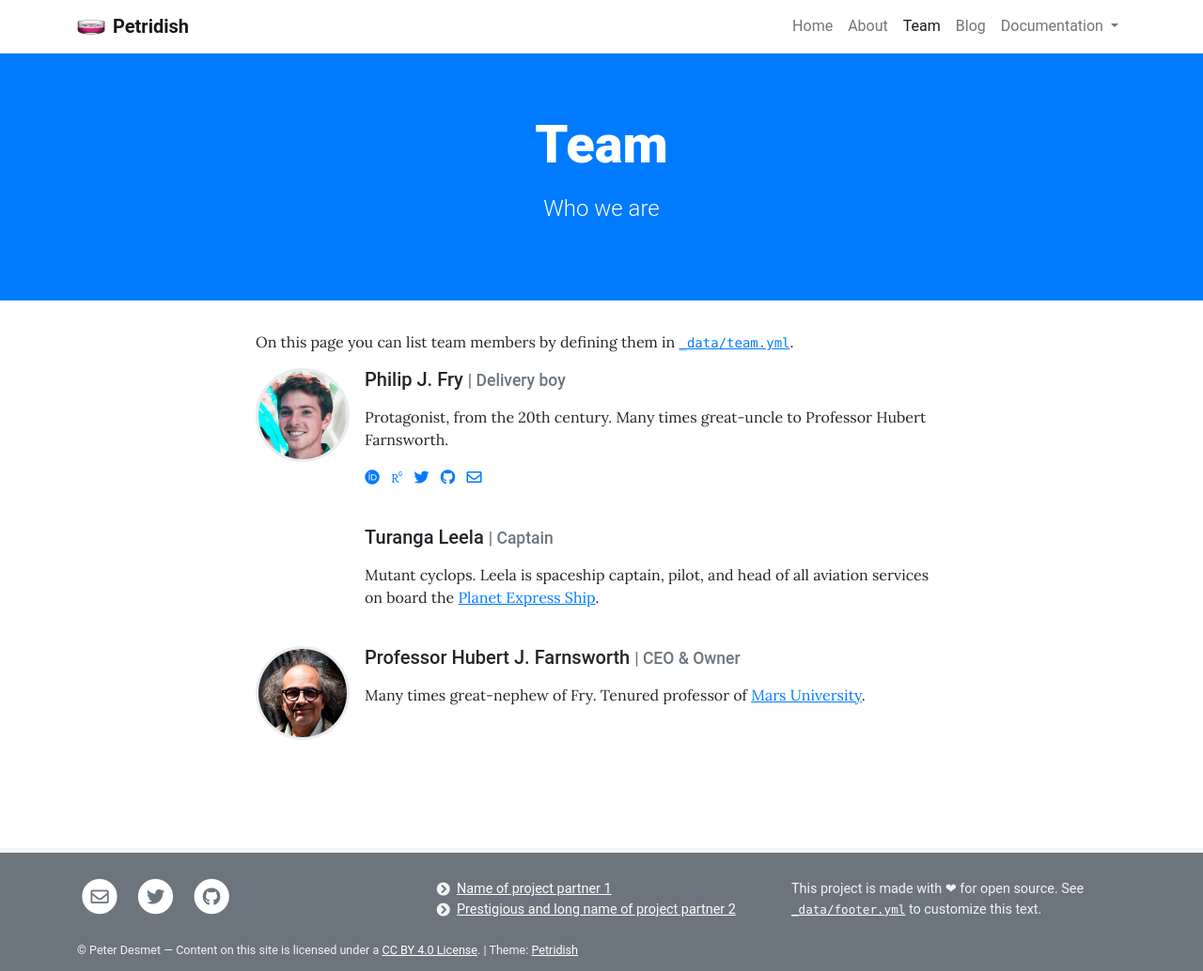
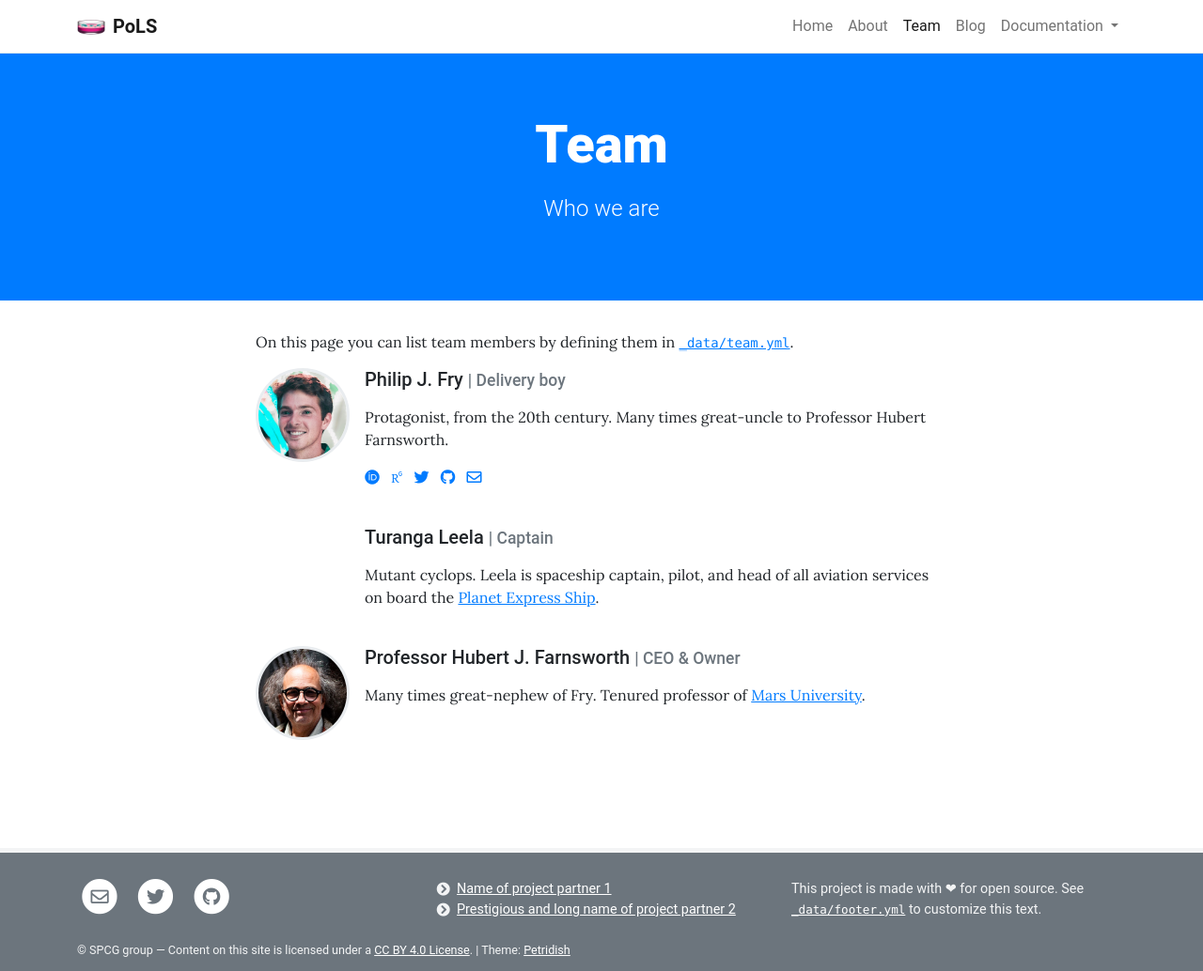
Before and after one commit to ilaria-iuliani/pols, a Jekyll site: the page built from pages/team.md, in a window 1280 px wide. Shown: the whole page at 94% size. Built offline with Jekyll 4.4.1, drawn with Linux system fonts in a browser that asks for light colours; some web fonts are replaced.

Commit message:
Update _config.yml

```diff
--- a/_config.yml
+++ b/_config.yml
@@ -1,7 +1,7 @@
 # SITE SETTINGS
-title: Petridish                        # Title in top navigation bar (navbar) and <head>
-description: Jekyll theme for research project websites # Site description in <head>
-author: Peter Desmet                    # Used for copyright statement in footer
+title: PoLS                        # Title in top navigation bar (navbar) and <head>
+description: Physics of Living Systems (PoLS) # Site description in <head>
+author: SPCG group                    # Used for copyright statement in footer
 # url: "https://peterdesmet.github.io"  # No slash at the end
 # baseurl: "/petridish"                 # Only required if your site is on a subdomain e.g. https://username.github.io/sitename
                                         # which has url: "https://username.github.io" (no slash) and baseurl: "/sitename" (leading slash)
```
